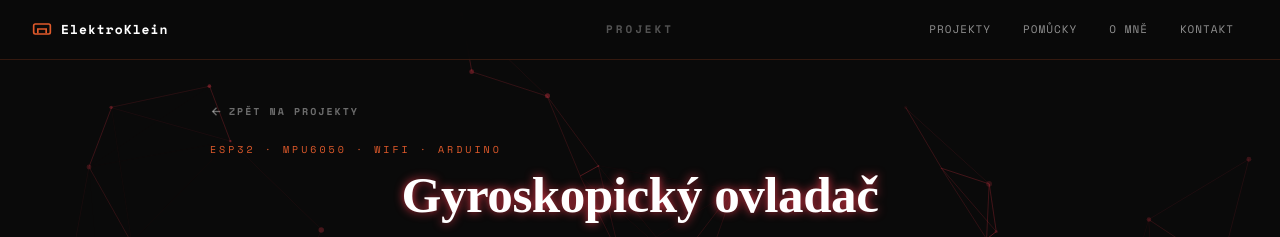
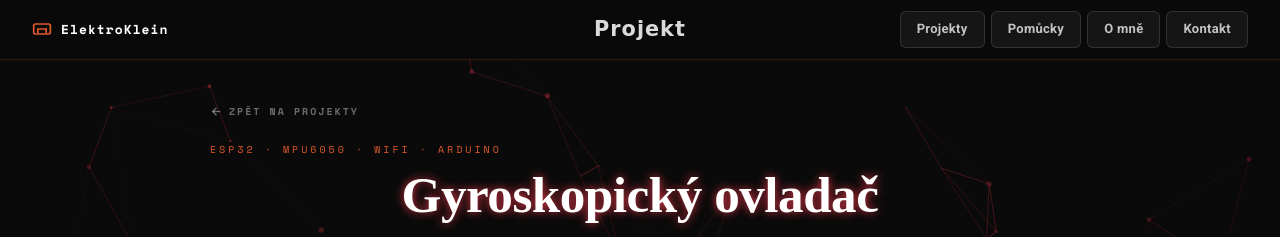
Before and after one commit to Pito126/ElektroKlein, a plain HTML site: page pages/project1.html in a window 1280 px wide. Shown: the top 237 px of the page. Drawn offline with nearby package versions, Linux system fonts and the light colour scheme; a web font is replaced by a local one.

Commit message:
Update style.css

```diff
--- a/css/style.css
+++ b/css/style.css
@@ -60,11 +60,9 @@ header {
 }
 
 .header-title {
-    font-family: 'Space Mono', monospace;
-    font-size: 11px;
-    letter-spacing: 3px;
-    text-transform: uppercase;
-    color: rgba(255,255,255,0.3);
+    font-family: 'Rye', cursive;
+    font-size: 1.3rem;
+    color: rgba(255,255,255,0.85);
     text-shadow: none;
     margin: 0;
     position: absolute;
@@ -73,41 +71,41 @@ header {
     white-space: nowrap;
     z-index: 100;
     pointer-events: none;
+    letter-spacing: 1px;
 }
 
 .header-nav {
     display: flex;
     align-items: center;
-    gap: 4px;
+    gap: 6px;
     z-index: 101;
 }
 
 .header-nav a {
-    padding: 6px 13px;
-    background: transparent;
-    border: 1px solid transparent;
+    padding: 7px 16px;
+    background: rgba(255,255,255,0.05);
+    border: 1px solid rgba(255,255,255,0.12);
     border-radius: 6px;
-    font-family: 'Space Mono', monospace;
-    font-size: 11px;
-    letter-spacing: 1px;
-    text-transform: uppercase;
-    color: rgba(255,255,255,0.55);
-    font-weight: 400;
+    font-family: 'Roboto', sans-serif;
+    font-size: 13px;
+    font-weight: 700;
+    letter-spacing: 0.3px;
+    color: rgba(255,255,255,0.75);
     transition: color 0.2s, border-color 0.2s, background 0.2s;
     text-decoration: none;
 }
 
 .header-nav a:hover {
     color: #fff;
-    border-color: rgba(224,90,43,0.4);
-    background: rgba(224,90,43,0.08);
+    border-color: #e05a2b;
+    background: rgba(224,90,43,0.12);
     text-decoration: none;
 }
 
 .header-nav a.active {
     color: #e05a2b;
-    border-color: rgba(224,90,43,0.3);
-    background: rgba(224,90,43,0.08);
+    border-color: #e05a2b;
+    background: rgba(224,90,43,0.1);
 }
 
 @media (max-width: 768px) {
```
